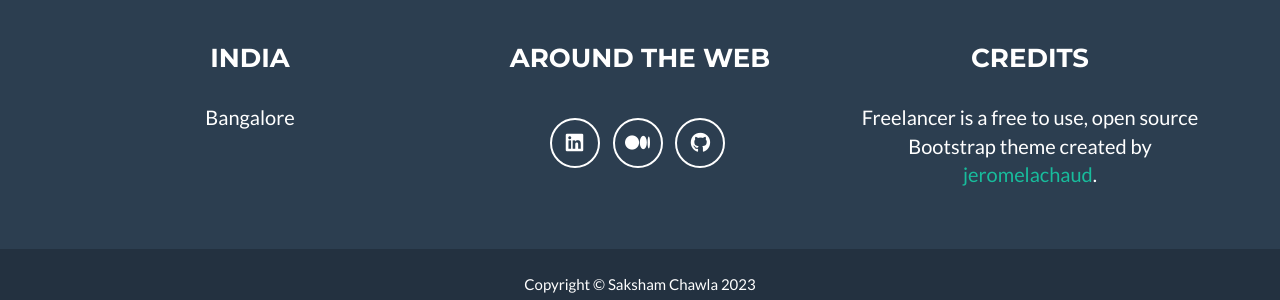
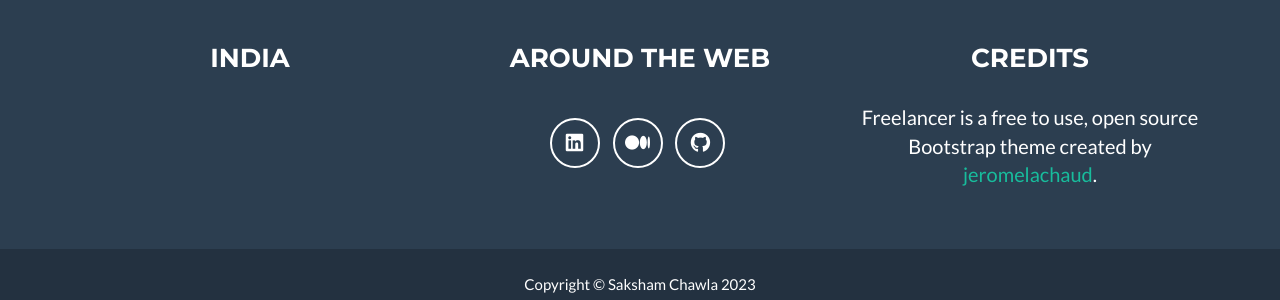
Before and after one commit to vizkov/homesite, a Jekyll site: the page built from _posts/2014-07-18-project-1.markdown, in a window 1280 px wide and 900 px high, scrolled down 2563 px. Shown: the part 579-879 px from the top of the window. Built offline with Jekyll 4.4.1, drawn with Linux system fonts in a browser that asks for light colours.

Commit message:
Update _config.yml

```diff
--- a/_config.yml
+++ b/_config.yml
@@ -48,7 +48,7 @@ social:
 
 # Postal address (add as many lines as necessary)
 address:
-  - line: Bangalore
+  - line:
 
 # Credits content
 credits: 'Freelancer is a free to use, open source Bootstrap theme created by <a href="https://github.com/jeromelachaud/freelancer-theme">jeromelachaud</a>.'
```
